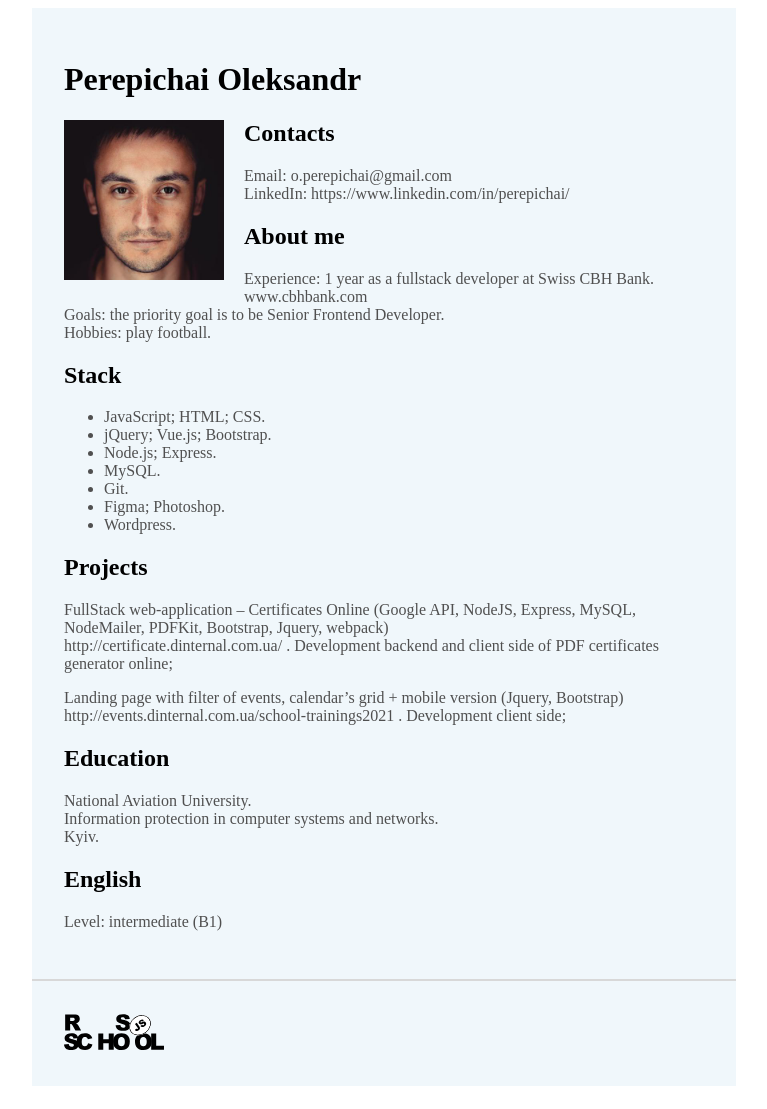
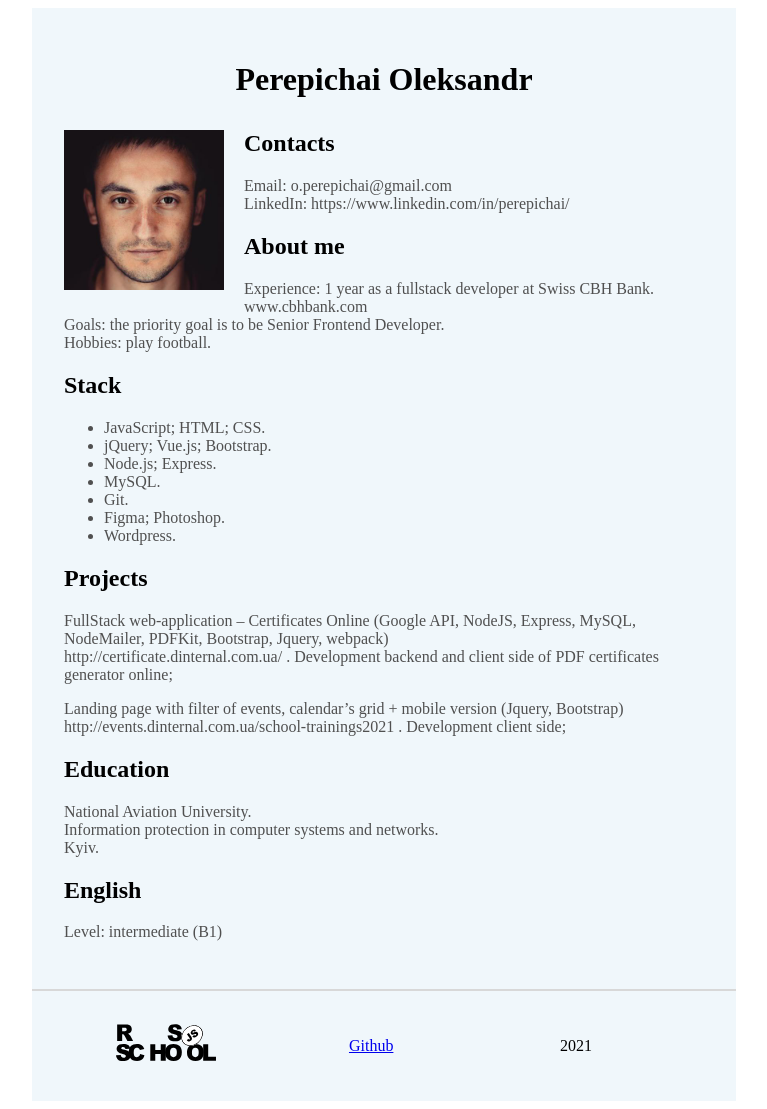
Before and after one commit to perepichai/rsschool-cv, a plain HTML site: page index.html in a window 1280 px wide. Shown: the whole page, without its empty margins (256-1023 px from the left). Drawn offline with Linux system fonts and the light colour scheme.

Commit message:
feat: README update

```diff
--- a/index.html
+++ b/index.html
@@ -68,8 +68,11 @@
         </div>
     </main>
     <footer>
-        <a href="https://rs.school/js/">
-        <img src="images/rs_school_js.svg" alt="" width="100px"></a>
+        <div class="col"><a href="https://rs.school/js/">
+            <img src="images/rs_school_js.svg" alt="" width="100px"></a></div>
+        <div class="col"><a href="https://github.com/perepichai">Github</a></div>
+        <div class="col">2021</div>
+
     </footer>
 
 </body>
--- a/styles/style.css
+++ b/styles/style.css
@@ -1,5 +1,9 @@
 p, li {
     color: #505050;
+}
+h1 {
+    text-align: center;
+    margin-bottom: 32px;
 }
 main, footer {
     margin: 0 auto;
@@ -8,10 +12,6 @@ main, footer {
     background-color:#f0f7fb;
 }
 
-footer {
-    width: 50vw;
-    border-top: solid 2px #d8d8d8;
-}
 main title {
     text-align: center;
 }
@@ -19,3 +19,16 @@ main .photo {
     float: left;
     margin: 0 20px 20px 0;
 }
+
+footer {
+    width: 50vw;
+    height: 46px;
+    border-top: solid 2px #d8d8d8;
+}
+
+footer div.col {
+    float: left;
+    width: 32%;
+    text-align:center;
+    line-height: 46px;
+}
```
Also changed, not shown: 1 other file.
